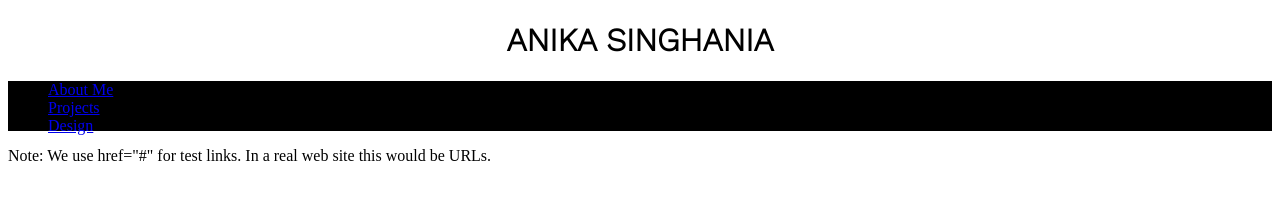
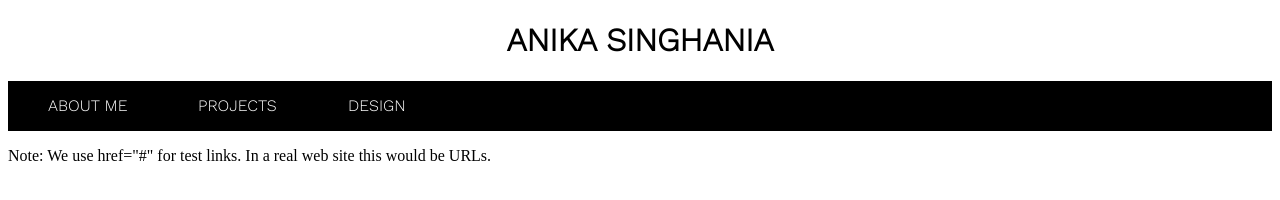
Before and after one commit to anikasinghania/anika.github.io, a plain HTML site: page index.html in a window 1280 px wide. Drawn offline with nearby package versions, Linux system fonts and the light colour scheme.

Commit message:
finished the nav bar

```diff
--- a/index.html
+++ b/index.html
@@ -14,12 +14,23 @@ nav ul {
 
 nav ul li {
   list-style-type: none;
+  width: 150px;
+  float: left;
+}
+
+nav ul li a {
+  text-decoration: none;
+  color: white;
+  line-height: 50px;
+  display: block;
+  font-family: 'Work Sans', sans-serif;
 }
 
 
 h1 {
   text-align: center;
   font-family: 'Work Sans', sans-serif;
+  font-weight: bold;
 }
 
 
@@ -39,9 +50,9 @@ h1 {
 
 <nav>
   <ul>
-    <li><a href="#about">About Me</a></li>
-    <li><a href="#projects">Projects</a></li>
-    <li><a href="#design">Design</a></li>
+    <li><a href="#about">ABOUT ME</a></li>
+    <li><a href="#projects">PROJECTS</a></li>
+    <li><a href="#design">DESIGN</a></li>
   </ul>
 </nav>
 
```
